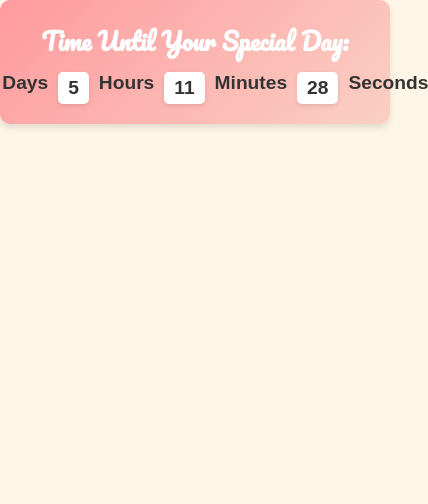
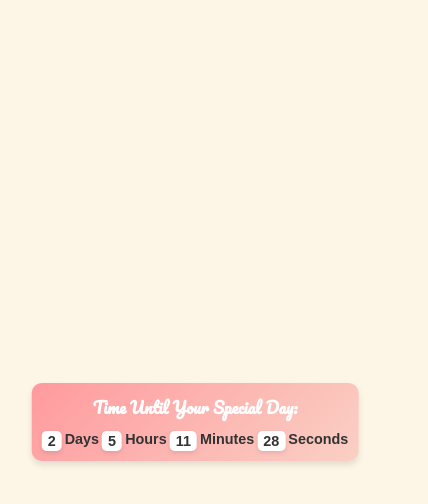
Before and after one commit to wasd742000/lgl-viewer, a React (Create React App) app: page / in a window 390 px wide. Shown: the top 504 px of the page, 428 px wide, since content can reach past the window. Built offline with nearby package versions, Linux system fonts and the light colour scheme.

Commit message:
update timer responsive

```diff
--- a/src/components/features/CountdownTimer.css
+++ b/src/components/features/CountdownTimer.css
@@ -11,6 +11,10 @@
   box-shadow: 0 4px 6px rgba(0, 0, 0, 0.1);
   color: #333;
   font-family: 'Arial', sans-serif;
+  position: absolute;
+  top: 50%;
+  left: 50%;
+  transform: translate(-50%, -50%);
 }
 
 .countdown-timer h2 {
@@ -33,3 +37,45 @@
   border-radius: 5px;
   box-shadow: 0 2px 4px rgba(0, 0, 0, 0.1);
 }
+
+/* Added responsive styles for Countdown Timer */
+
+@media (max-width: 768px) {
+  .countdown-timer {
+    padding: 15px;
+    font-size: 0.9rem;
+  }
+
+  .countdown-timer h2 {
+    font-size: 1.2rem;
+  }
+
+  .timer-display {
+    gap: 5px;
+    font-size: 1rem;
+  }
+
+  .timer-display span {
+    padding: 3px 8px;
+  }
+}
+
+@media (max-width: 480px) {
+  .countdown-timer {
+    padding: 10px;
+    font-size: 0.8rem;
+  }
+
+  .countdown-timer h2 {
+    font-size: 1rem;
+  }
+
+  .timer-display {
+    gap: 3px;
+    font-size: 0.9rem;
+  }
+
+  .timer-display span {
+    padding: 2px 6px;
+  }
+}
```
